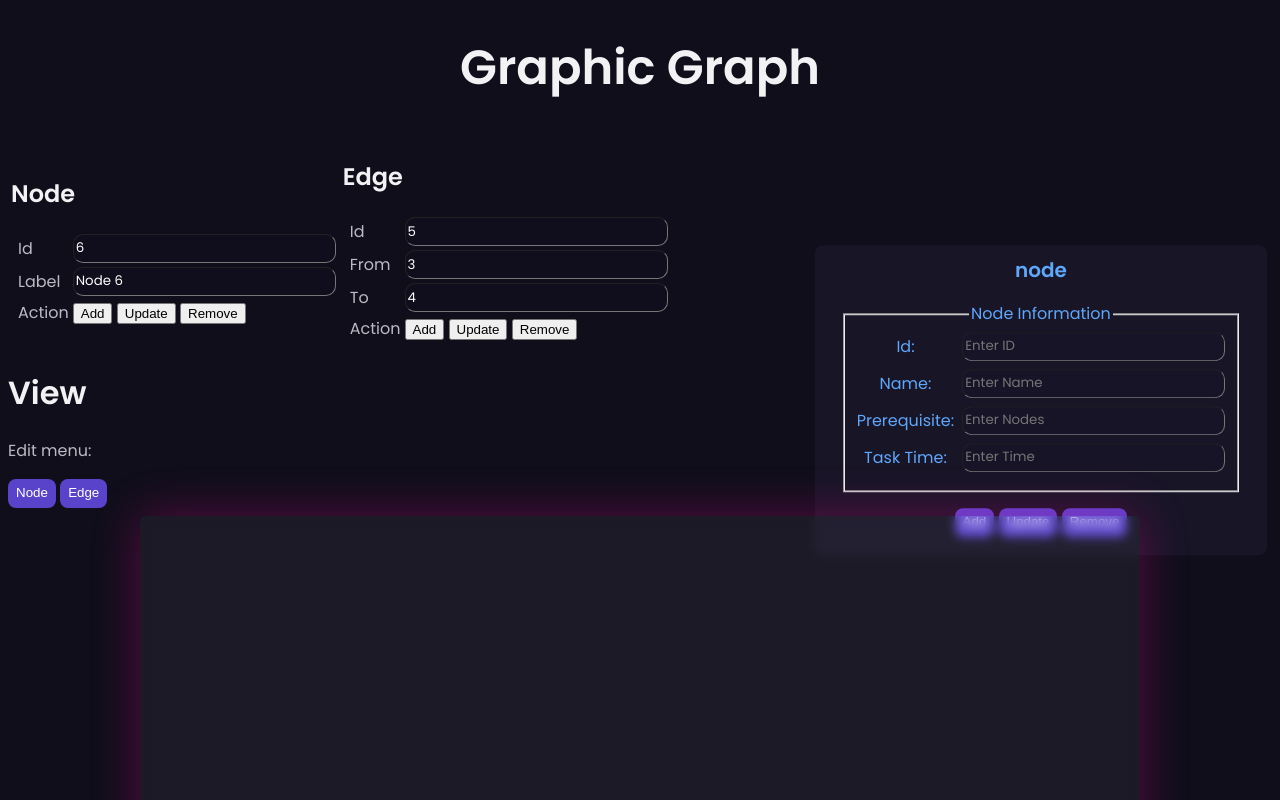
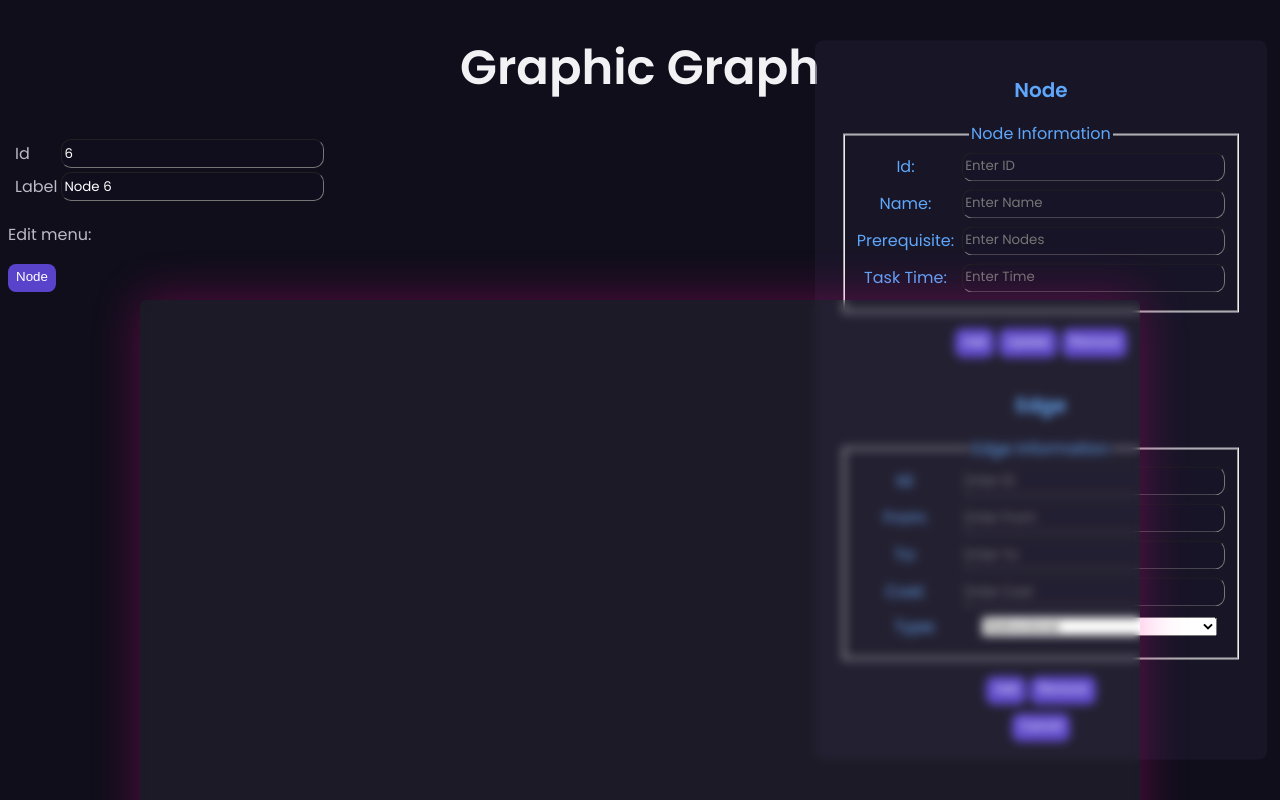
Before and after one commit to AlgorithmicPaws/grafic-graph-advance, a website: page index.html in a window 1280 px wide. Both pictures are taken after a click on the button "Node". Shown: the top 800 px of the page. Drawn offline with nearby package versions, Linux system fonts and the light colour scheme.

Commit message:
edge menu operative, pending node menu

```diff
--- a/index.html
+++ b/index.html
@@ -16,11 +16,6 @@
           <table>
             <tbody>
               <tr>
-        <td>
-          <h2>Node</h2>
-          <table>
-            <tbody>
-              <tr>
                 <td></td>
                 <td><label for="node-id">Id</label></td>
                 <td><input id="node-id" type="text" value="6" /></td>
@@ -31,54 +26,12 @@
                 <td><input id="node-label" type="text" value="Node 6" /></td>
               </tr>
               <tr>
-                <td></td>
-                <td>Action</td>
-                <td>
-                  <button id="node-add" onclick="addNode();">Add</button>
-                  <button id="node-update" onclick="updateNode();">Update</button>
-                  <button id="node-remove" onclick="removeNode();">Remove</button>
-                </td>
-              </tr>
-            </tbody>
           </table>
-        </td>
-        <td>
-          <h2>Edge</h2>
-          <table>
-            <tbody>
-              <tr>
-                <td></td>
-                <td><label for="edge-id">Id</label></td>
-                <td><input id="edge-id" type="text" value="5" /></td>
-              </tr>
-              <tr>
-                <td></td>
-                <td><label for="edge-from">From</label></td>
-                <td><input id="edge-from" type="text" value="3" /></td>
-              </tr>
-              <tr>
-                <td></td>
-                <td><label for="edge-to">To</label></td>
-                <td><input id="edge-to" type="text" value="4" /></td>
-              </tr>
-              <tr>
-                <td></td>
-                <td>Action</td>
-                <td>
-                  <button id="edge-add" onclick="addEdge();">Add</button>
-                  <button id="edge-update" onclick="updateEdge();">Update</button>
-                  <button id="edge-remove" onclick="removeEdge();">Remove</button>
-                </td>
-              </tr>
-            </tbody>
-          </table>
-        </td>
-      </tr>
-    </tbody>
-  </table>
-  <div id="network-popUp" class="popup">
-    <span id="operation">node</span>
+
+
+  <div id="edit-popUp" class="popup">
     <br />
+    <span id="operation">Node</span>
     <form>
       <fieldset>
         <legend>Node Information</legend>
@@ -108,30 +61,52 @@
       <button class="button" id="node-update" onclick="updateNode();">Update</button>
       <button class="button" id="node-remove" onclick="removeNode();">Remove</button>
     </div>
-  </div>
-  <div id="edge-popUp" class="popup">
-    <span id="edge-operation">node</span> <br />
+    <div>
+      <br />
+      <span id="operation">Edge</span>
       <form>
           <fieldset>
               <legend>Edge Information</legend>
+              <div class="form-group">
+                <label for="edge-label">Id:</label>
+                <input id="edge-id" type="text" placeholder="Enter ID" value="" />
+              </div>
+              <div class="form-group">
+                <label for="edge-label">From:</label>
+                <input id="edge-from" type="text" placeholder="Enter From" value="" />
+              </div>
+              <div class="form-group">
+                <label for="edge-label">To:</label>
+                <input id="edge-to" type="text"  placeholder="Enter To" value="" />
+              </div>
+              <div class="form-group">
                 <label for="edge-label">Cost:</label>
-            <input type="text" id="edge-label" placeholder="Enter Cost" value="" />
+                <input id="edge-label" type="text" placeholder="Enter Cost" value="" />
+              </div>
+              <div class="form-group">
+                <label for="edge-label">Type:</label>
+                <select id="edge-type" name="edge-type">
+                  <option value="bidirectional">Bidirectional</option>
+                  <option value="unidirectional">Unidirectional</option>
+                </select>
+              </div>
+
+
           </fieldset>
       </form>
 
       <div class="button-container">
-      <p>Choose edge type:</p>
-      <button class="button" id="edge-saveButtonBi">Bidirectional</button>
-      <button class="button" id="edge-saveButtonUni">Unidirectional</button>
+        <button class="button" id="edge-add" onclick="addEdge();">Add</button>
+        <button class="button" id="edge-remove" onclick="removeEdge();">Remove</button>
         <br/>
         <button class="button" id="edge-cancelButton">Cancel</button>
       </div>
     </div>
-  <h1>View</h1>
+  </div>
+
   <div class="button-container">
     <p>Edit menu:</p>
-    <button class="button" id="editModeNode" onclick="displayNode();">Node</button>
-    <button class="button" id="editModeEdge" onclick="displayEdge();">Edge</button>
+    <button class="button" id="editMode" onclick="displayEdit();">Node</button>
   <div id="mynetwork"></div>
   <div><pre id="nodes"></pre></div>
   <div><pre id="edges"></pre></div>
--- a/script.js
+++ b/script.js
@@ -69,11 +69,8 @@ function draw() {
 function toJSON(obj) {
   return JSON.stringify(obj, null, 4);
 }
-function displayNode() {
-  document.getElementById("network-popUp").style.display = "block";
-}
-function displayEdge() {
-  document.getElementById("edge-popUp").style.display = "block";
+function displayEdit() {
+  document.getElementById("edit-popUp").style.display = "block";
 }
 function addNode() {
   try {
@@ -104,29 +101,40 @@ function removeNode() {
     alert(err);
   }
 }
+function addEdge() {
+  // Obtén el valor del elemento select con ID "edge-type"
+  var edgeType = document.getElementById("edge-type").value;
 
-function addEdge() {
     try {
+      if (edgeType === "bidirectional") {
       edges.add({
         id: document.getElementById("edge-id").value,
         from: document.getElementById("edge-from").value,
         to: document.getElementById("edge-to").value,
+        label: document.getElementById("edge-label").value,
+        arrows: null,
+
       });
-  } catch (err) {
-    alert(err);
     }
-}
-function updateEdge() {
-  try {
-    edges.update({
+    else {
+        edges.add({
           id: document.getElementById("edge-id").value,
           from: document.getElementById("edge-from").value,
           to: document.getElementById("edge-to").value,
+          label: document.getElementById("edge-label").value,
+          arrows: "to",
         });
-  } catch (err) {
+    } }
+    catch (err) {
       alert(err);
     }
+    document.getElementById("edge-type").value = "";
+    document.getElementById("edge-id").value = "";
+    document.getElementById("edge-from").value = "";
+    document.getElementById("edge-to").value = "";
+    document.getElementById("edge-lable").value = "";
   }
+
 function removeEdge() {
   try {
     edges.remove({ id: document.getElementById("edge-id").value });
--- a/styles.css
+++ b/styles.css
@@ -71,6 +71,11 @@ form{
 .form-group input {
   flex: 2;
 }
+.form-group select {
+  flex: 2;
+  margin-right: .5rem;
+
+}
 .button{
     display: inline-block;
     border-radius: 0.5rem;
@@ -100,7 +105,7 @@ form{
     background-color: rgba(255, 255, 255, .05);
     backdrop-filter: blur(5px);
 }
-#network-popUp {
+#edit-popUp {
     display: none;
     position: absolute;
     right: 1%  ; /* Position it on the left side */
@@ -116,15 +121,3 @@ form{
     font-size: 20px;
     font-weight: bold;
     }
-  #edge-popUp {
-    display: none;
-    position: absolute;
-    right: 1%  ; /* Position it on the left side */
-    top: 50%; /* Adjust the vertical position as needed */
-    transform: translateY(-50%); /* Center it vertically */
-    color: #5fa7fa; /* Your desired color here */
-    background-color: rgba(33, 29, 53, .5);
-    border-radius: 8px;
-    padding: 10px;
-    text-align: center;
-  }
```
Lines whose indentation alone changed are shown as unchanged.
